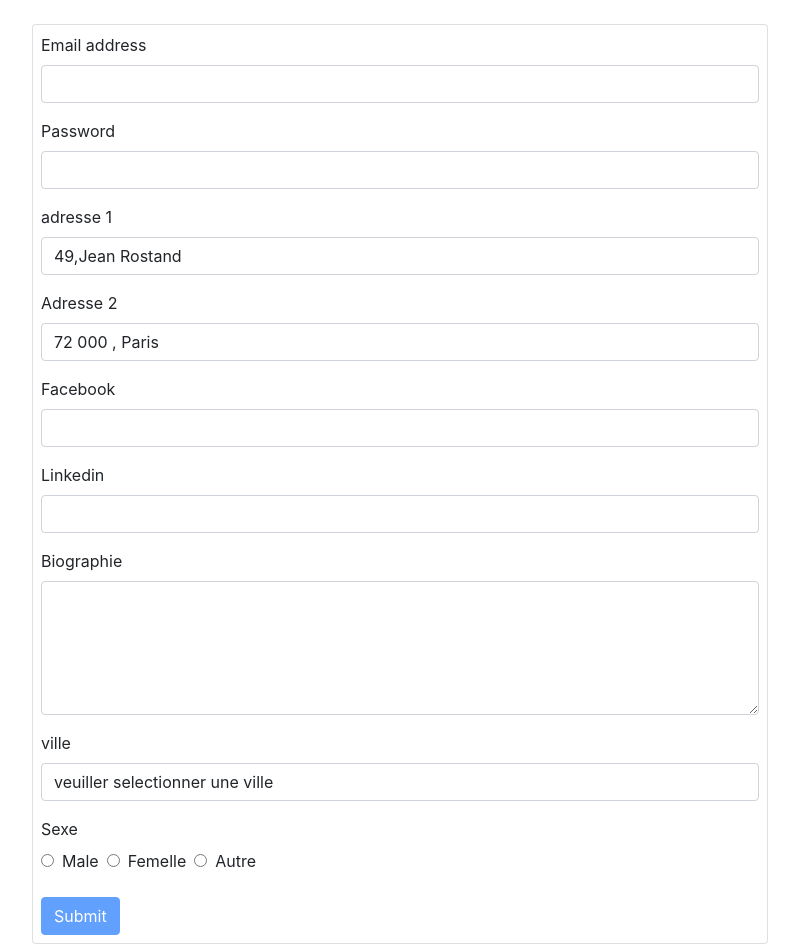
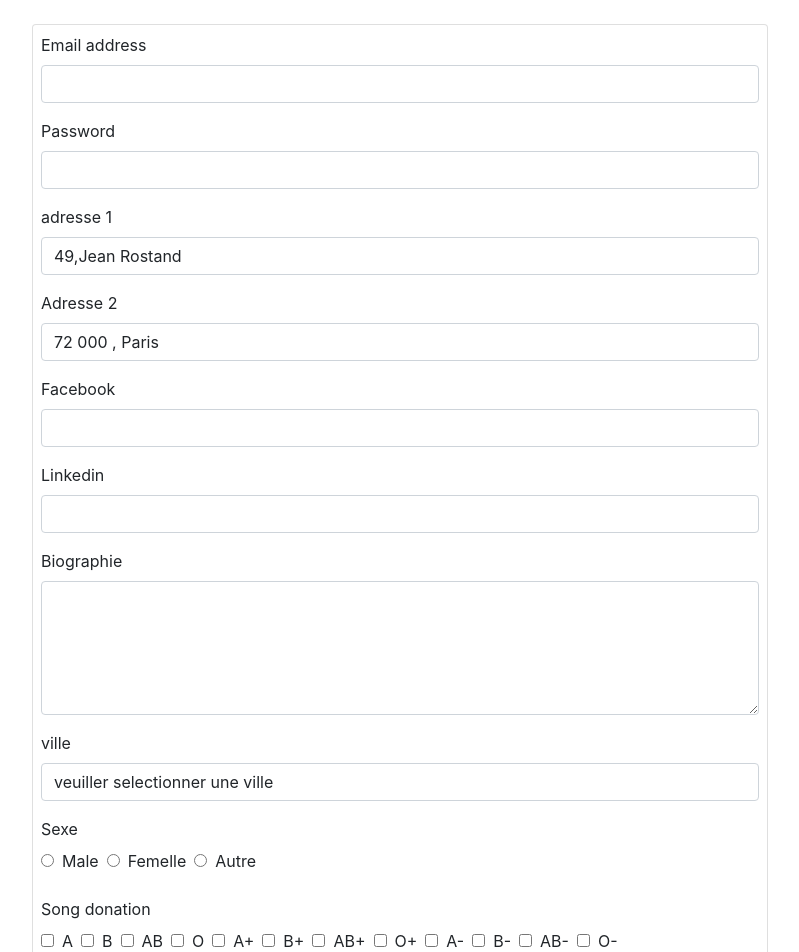
Before and after one commit to mhidoart/react-formik, a React (Create React App) app: page / in a window 1280 px wide. Shown: the top 952 px of the page, without its empty margins (240-1039 px from the left). Built offline with nearby package versions, Linux system fonts and the light colour scheme.

Commit message:
adding chackbox

```diff
--- a/src/App.js
+++ b/src/App.js
@@ -16,7 +16,8 @@ function App() {
     socials: ["", "", ""],
     bio: "",
     city: "",
-    gender: ""
+    gender: "",
+    bloodType: ""
 
   }
   //select options:
@@ -32,6 +33,26 @@ function App() {
     { key: "Male", value: "M" },
     { key: "Femelle", value: "F" },
     { key: "Autre", value: "XYZ" }
+
+  ]
+
+  //chackbox options:
+  const bloodTypeOptions = [
+    { key: "A", value: "a" },
+    { key: "B", value: "b" },
+    { key: "AB", value: "ab" },
+    { key: "O", value: "o" },
+
+    { key: "A+", value: "a+" },
+    { key: "B+", value: "b+" },
+    { key: "AB+", value: "ab+" },
+    { key: "O+", value: "o+" },
+
+    { key: "A-", value: "a-" },
+    { key: "B-", value: "b-" },
+    { key: "AB-", value: "ab-" },
+    { key: "O-", value: "o-" }
+
 
   ]
 
@@ -211,6 +232,44 @@ function App() {
                       </div>
                     </div>
 
+
+                    <div className="mb-3">
+                      <label htmlFor="gender" className="form-label">Song donation</label>
+                      <br></br>
+
+                      <Field
+                        as="select"
+                        name="bloodType" className="form-check-input" id="bloodType"
+                        options={bloodTypeOptions}
+                      >
+                        {
+                          ({ field }) => {
+                            return bloodTypeOptions.map(option => {
+                              return (
+                                <React.Fragment key={option.key} >
+                                  <input className="px-3"
+                                    {...field}
+                                    type="checkbox"
+                                    id={option.value}
+                                    value={option.value}
+                                    checked={field.value.includes(option.value)}
+
+                                  />
+                                  <label htmlFor="bloodType" className="form-label px-2">{option.key}</label>
+
+                                </React.Fragment>
+                              );
+                            });
+                          }
+                        }
+
+
+                      </Field>
+                      <div id="bloodType" className="invalid-feedback d-block">
+                        <ErrorMessage name="bloodType" />
+                      </div>
+                    </div>
+
                     <button type="submit" className="btn btn-primary"
                       disabled={!formik.isValide && !formik.dirty}>Submit</button>
                   </Form>
```
